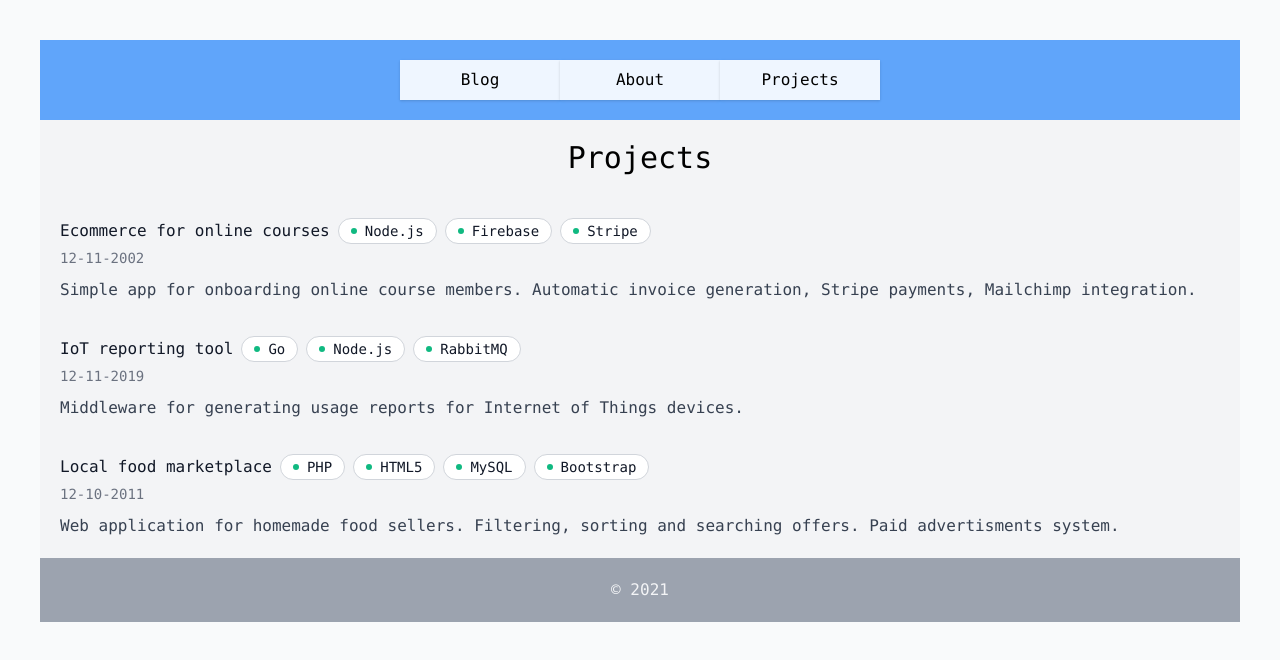
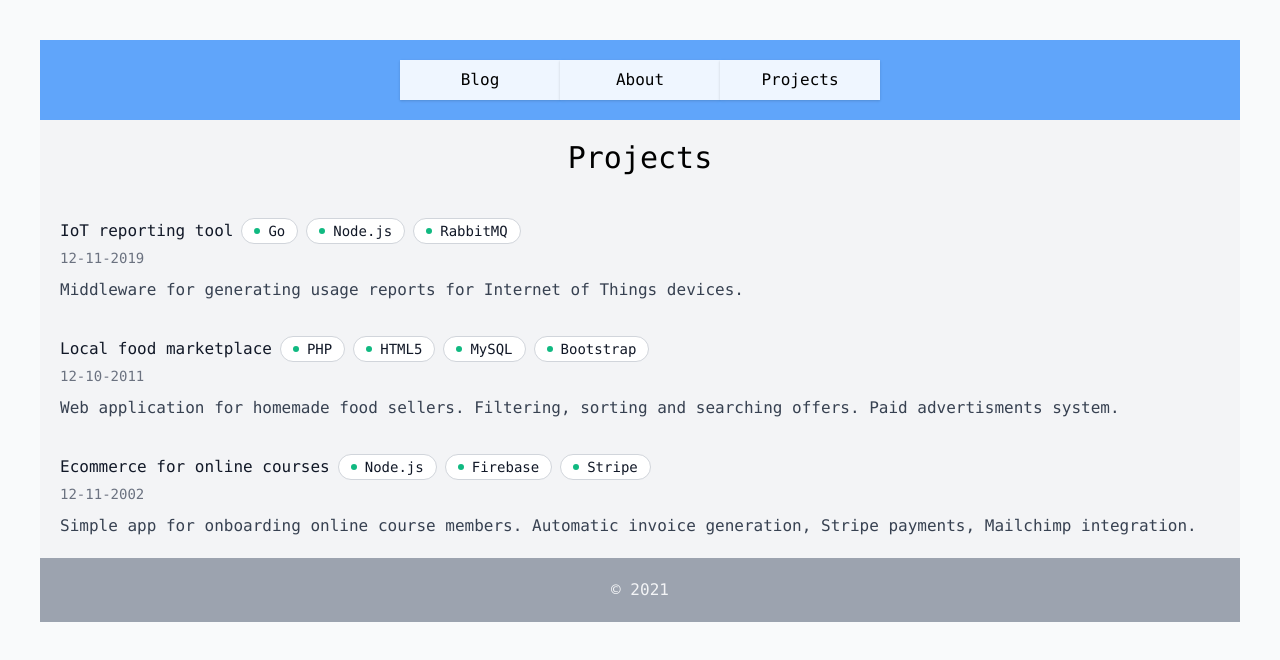
Before and after one commit to sebastian-lucjan/blog-test-next-js, a Next.js app: page /projects in a window 1280 px wide. Shown: the top 660 px of the page. Built offline with nearby package versions, Linux system fonts and the light colour scheme.

Commit message:
Parse markdown files

```diff
--- a/pages/projects.js
+++ b/pages/projects.js
@@ -1,9 +1,9 @@
 import Layout from 'components/Layout';
 import Head from 'next/head';
-import { getList } from '../lib/markdownParser';
+import { getAllProjects } from '../services/projects';
 
 export const getStaticProps = () => {
-  const projects = getList('_projects');
+  const projects = getAllProjects('_projects');
   return {
     props: { projects }
   };
--- /dev/null
+++ b/services/projects.js
@@ -0,0 +1,9 @@
+import { getList } from '../lib/markdownParser';
+
+export const getAllProjects = (path) => {
+  const projects = getList(path);
+  const sortedProjects = projects.sort((a, b) => b.createdAt - a.createdAt);
+  console.log(sortedProjects); // log node => czyli w terminalu 'live'
+
+  return sortedProjects;
+};
```
